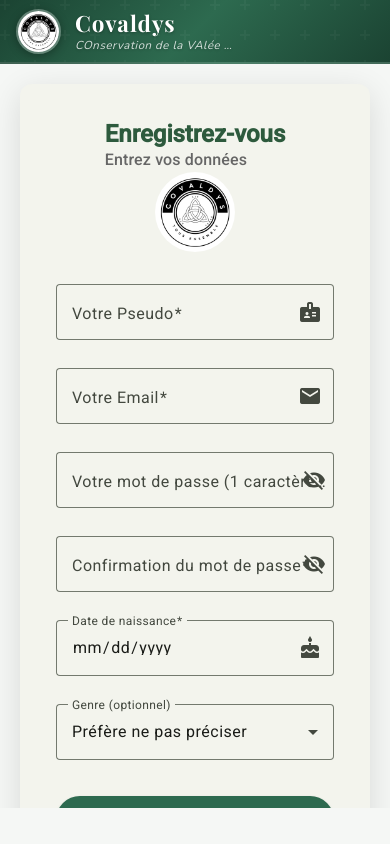
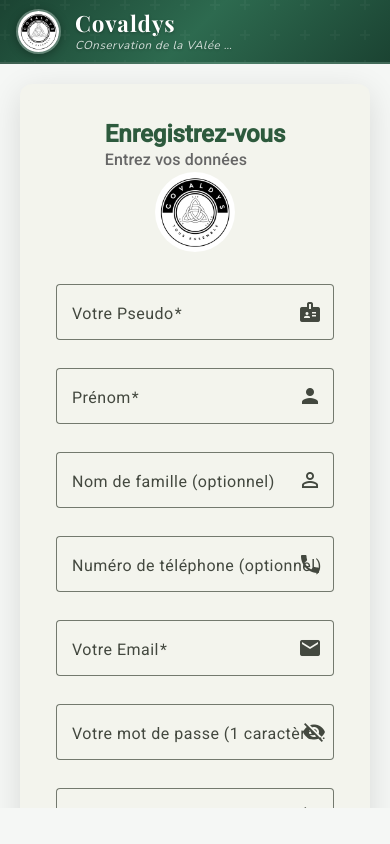
Before and after one commit to Peemers/CovaldysPilot_FRONT, an Angular app: page /register in a window 390 px wide. Built offline with nearby package versions, Linux system fonts and the light colour scheme.

Commit message:
fix: add fields firstName, lastName, phoneNumber

```diff
--- a/src/app/features/auth/register/register.html
+++ b/src/app/features/auth/register/register.html
@@ -17,6 +17,30 @@
           @if (registerForm.get('pseudo')?.hasError('minlength')) {
             <mat-error>Minimum 3 caractères</mat-error>
           }
+        </mat-form-field>
+
+        <mat-form-field appearance="outline" class="full-width">
+          <mat-label>Prénom</mat-label>
+          <input matInput formControlName="firstName" placeholder="Votre prénom">
+          <mat-icon matSuffix>person</mat-icon>
+          @if (registerForm.get('firstName')?.hasError('required')) {
+            <mat-error>Le prénom est obligatoire</mat-error>
+          }
+          @if (registerForm.get('firstName')?.hasError('minlength')) {
+            <mat-error>Minimum 2 caractères</mat-error>
+          }
+        </mat-form-field>
+
+        <mat-form-field appearance="outline" class="full-width">
+          <mat-label>Nom de famille (optionnel)</mat-label>
+          <input matInput formControlName="lastName" placeholder="Votre nom">
+          <mat-icon matSuffix>person_outline</mat-icon>
+        </mat-form-field>
+
+        <mat-form-field appearance="outline" class="full-width">
+          <mat-label>Numéro de téléphone (optionnel)</mat-label>
+          <input matInput formControlName="phoneNumber" placeholder="+32 470 00 00 00">
+          <mat-icon matSuffix>phone</mat-icon>
         </mat-form-field>
 
         <mat-form-field appearance="outline" class="full-width">
--- a/src/app/features/auth/register/register.ts
+++ b/src/app/features/auth/register/register.ts
@@ -9,7 +9,6 @@ import {Router, RouterLink} from "@angular/router";
 import {MatCard, MatCardActions, MatCardContent, MatCardHeader, MatCardSubtitle, MatCardTitle} from "@angular/material/card";
 import {AuthService} from "../../../shared/services/auth";
 import {RegisterRequest} from "../../../shared/models/auth.models";
-import {MatDatepickerInput} from "@angular/material/datepicker";
 import {MatOption, MatSelect} from "@angular/material/select";
 
 const passwordMatchValidator = (group: AbstractControl): ValidationErrors | null => {
@@ -55,6 +54,9 @@ export class Register {
     this.registerForm = this.fb.group({
       pseudo: ['', [Validators.required, Validators.minLength(3), Validators.maxLength(16)]],
       email: ['', [Validators.required, Validators.minLength(3), Validators.maxLength(50), Validators.email]],
+      firstName: ['', [Validators.required, Validators.minLength(2), Validators.maxLength(100)]],
+      lastName: ['', [Validators.maxLength(100)]],
+      phoneNumber: ['', [Validators.maxLength(20)]],
       password: ['', [
         Validators.required,
         Validators.minLength(8),
--- a/src/app/features/home/home.html
+++ b/src/app/features/home/home.html
@@ -32,7 +32,7 @@
     <div class="member-section">
       <div class="welcome-card">
         <mat-icon class="welcome-icon">eco</mat-icon>
-        <h2>Bienvenue, {{authService.user()?.pseudo}} ! 🙌</h2>
+        <h2>Bienvenue, {{authService.user()?.firstName}} ! 🙌</h2>
         <p>Heureux de vous revoir sur la plateforme Covaldys.</p>
 
         @if (!authService.isMembershipUpToDate() && !authService.isAdmin()){
--- a/src/app/shared/components/sidenav-content/sidenav-content.html
+++ b/src/app/shared/components/sidenav-content/sidenav-content.html
@@ -6,7 +6,8 @@
   @if (expanded()) {
     <div class="user-info">
       <mat-icon>account_circle</mat-icon>
-      <span class="user-name">{{ authService.user()?.pseudo }}</span>
+      <span class="user-name">{{ authService.user()?.firstName }}</span>
+      <span class="user-name">{{ authService.user()?.lastName }}</span>
     </div>
   }
 </div>
--- a/src/app/shared/services/auth.ts
+++ b/src/app/shared/services/auth.ts
@@ -57,7 +57,9 @@ export class AuthService {
       userId: response.userId,
       pseudo: response.pseudo,
       role: response.role,
-      isMembershipUpToDate: false // sera mis à jour plus tard
+      isMembershipUpToDate: false, // sera mis à jour plus tard
+      firstName: response.firstName,
+      lastName: response.lastName,
     });
   }
 
```
Also changed, not shown: src/app/shared/models/auth.models.ts (+7 -0 lines).
